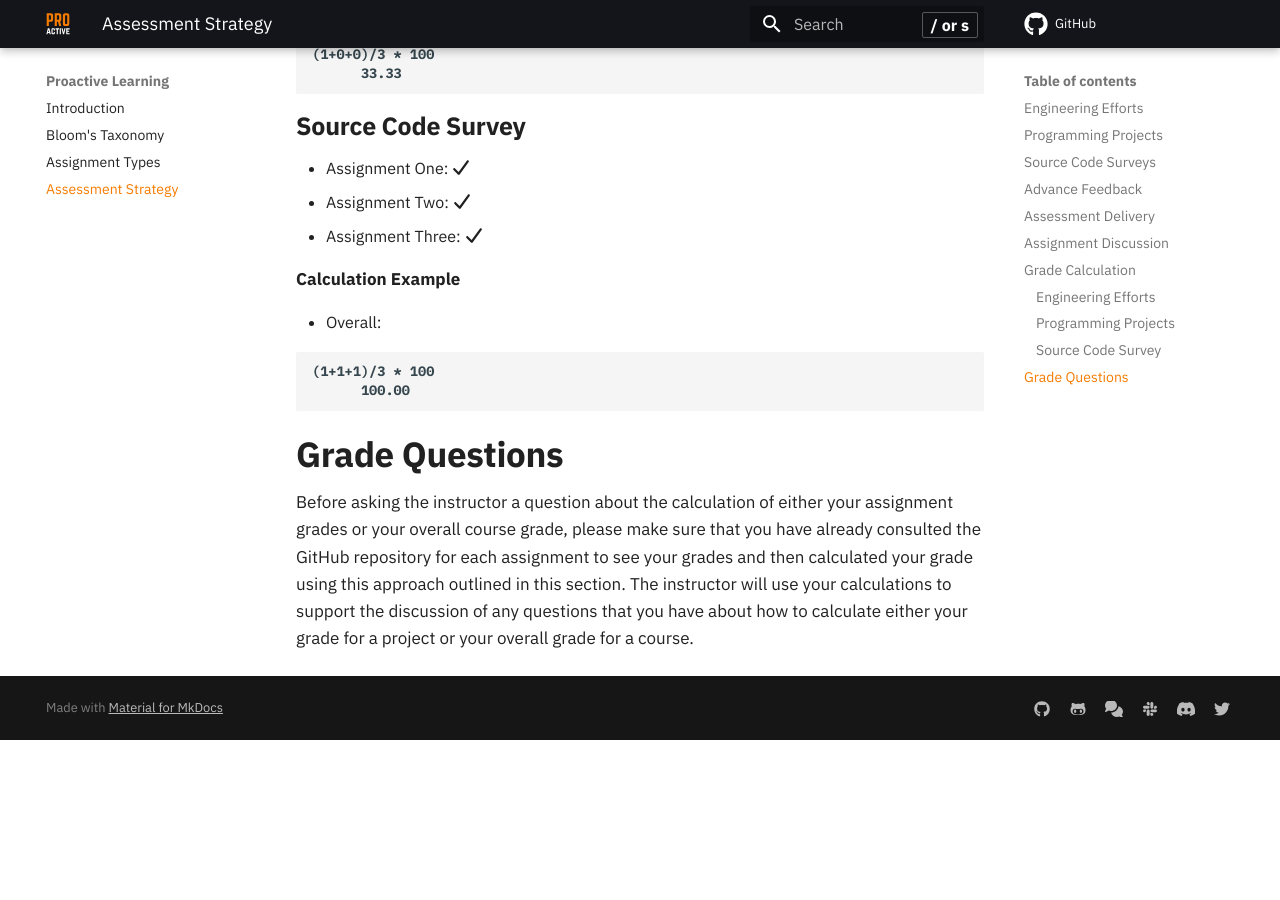
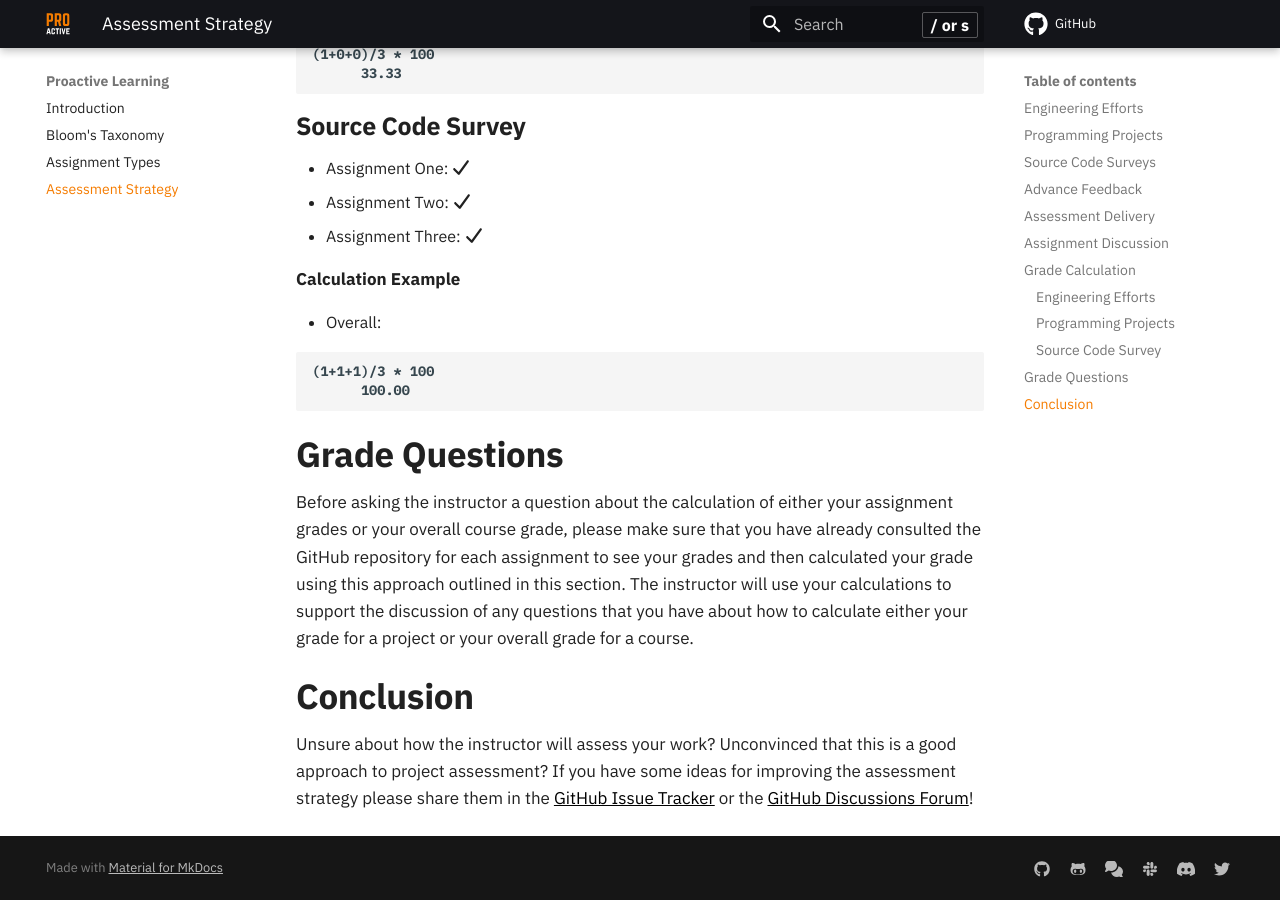
Before and after one commit to ProactiveProgrammers/www.proactiveprogrammers.com, an MkDocs documentation site: the page built from docs/proactive-learning/assessment-strategy.md, in a window 1280 px wide and 900 px high, scrolled down 4930 px. Built offline with MkDocs 1.6.1 and Material for MkDocs 9.7.7, drawn with Linux system fonts in a browser that asks for light colours; comment, search, counter and statistics services are not loaded; before the commit the page ends 5670 px from its top, so only the background shows below that.

Commit message:
feat: Finish the summary paragraph in assessment-strategy to fit others.

```diff
--- a/docs/proactive-learning/assessment-strategy.md
+++ b/docs/proactive-learning/assessment-strategy.md
@@ -233,3 +233,12 @@ and then calculated your grade using this approach outlined in this section. The
 instructor will use your calculations to support the discussion of any questions
 that you have about how to calculate either your grade for a project or your
 overall grade for a course.
+
+## Conclusion
+
+Unsure about how the instructor will assess your work? Unconvinced that this is
+a good approach to project assessment? If you have some ideas for improving the
+assessment strategy please share them in the [GitHub Issue
+Tracker](https://github.com/ProactiveProgrammers/www.proactiveprogrammers.com/issues)
+or the [GitHub Discussions
+Forum](https://github.com/ProactiveProgrammers/www.proactiveprogrammers.com/discussions)!
```
